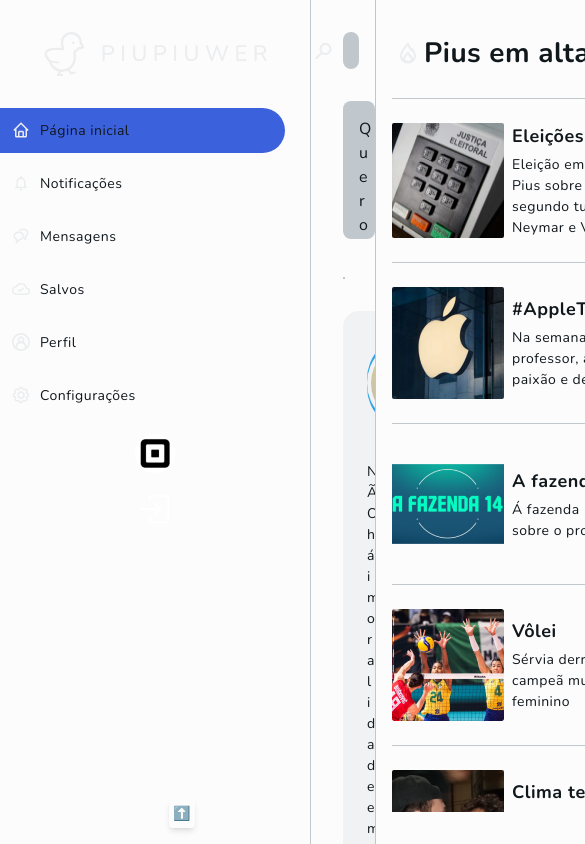
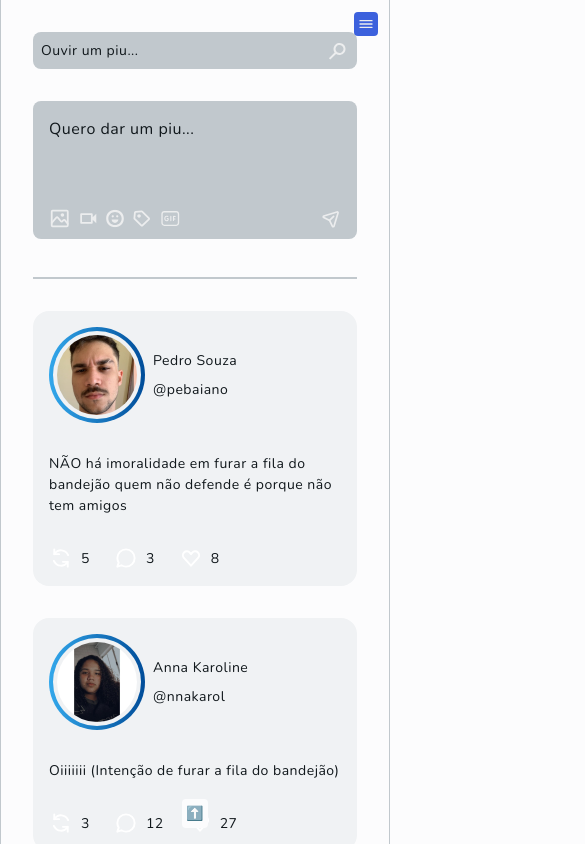
Before and after one commit to jv-aquino/Treinamento24.2.3JoaoVitorAquino, a Next.js app: page / in a window 390 px wide. Shown: the top 844 px of the page, 585 px wide, since content can reach past the window. Built offline with nearby package versions, Linux system fonts and the light colour scheme.

Commit message:
+ responsive UI and sidebar

```diff
--- a/app/page.tsx
+++ b/app/page.tsx
@@ -5,7 +5,7 @@
 export default function Home() {
   return (
     <>
-      <div className="max-w-full relative flex">
+      <div className="max-w-full relative flex flex-col lg:flex-row">
         <SideBar />
 
         <MainFeed />
--- a/components/MainFeed/MainFeed.tsx
+++ b/components/MainFeed/MainFeed.tsx
@@ -19,7 +19,6 @@
     }
   };
 
-  // Filtra os pius com base no termo de pesquisa
   useEffect(() => {
     setFilteredPius(
       pius.filter(piu =>
@@ -43,7 +42,7 @@
 
       <button
         onClick={scrollToTop}
-        className="fixed bottom-4 right-1/2 text-white p-1 rounded shadow-md bg-slate-1 hover:bg-indigo-9 transition"
+        className="fixed bottom-4 right-1/2 translate-x-1/2 text-white p-1 rounded bg-slate-1 hover:bg-indigo-9 transition"
       >
         ⬆️
       </button>
--- a/components/News/News.tsx
+++ b/components/News/News.tsx
@@ -5,13 +5,13 @@
 
 function News() {
   return (
-    <div className="w-[340px] flex-shrink-0 h-screen flex flex-col px-4 py-8">
+    <div className="w-full lg:w-[330px] flex-shrink-0 h-screen flex flex-col px-4 py-8">
       <h2 className="flex items-center text-headline font-bold pb-6 flex-shrink-0">
         <Image src="/assets/icons/newsIcon.svg" alt='' width={32} height={32} />
         Pius em alta
       </h2>
 
-      <div className="overflow-y-auto no-scrollbar flex-1">
+      <div className="pb-4 lg:pb-0 lg:overflow-y-auto no-scrollbar flex-1">
         {baseNews.map(noticia => (
           <NewsCard noticia={noticia} key={uuidv4()} />
         ))}
--- a/components/Piu/CreatePiu/CreatePiu.tsx
+++ b/components/Piu/CreatePiu/CreatePiu.tsx
@@ -13,27 +13,26 @@
 
   const handleCreatePiu = (e: React.FormEvent) => {
     e.preventDefault();
-    if (piu.length > 140) return;
+    if (piu.length > 140 || piu.length <= 0) return;
 
-    // Crie um novo array ao invés de mutar o existente
     setPius(prev => [createPiu(prev.length, piu), ...prev]);
 
     setPiu('');
   };
 
   return (
-    <form onSubmit={handleCreatePiu}>
-      <div className="CreatePiu__wrap">
+    <form onSubmit={handleCreatePiu} className='h-min'>
+      <div className="CreatePiu__wrap h-min">
         <textarea
           className={`CreatePiu__textarea no-scrollbar ${piu.length >= 140 ? 'maxLen' : ''}`}
           name="criarPiu"
           placeholder="Quero dar um piu..."
-          maxLength={140}
           value={piu}
           onChange={e => setPiu(e.target.value)}
         />
         <Image src="/assets/icons/leftIcons.svg" alt='' width={132} height={20}
           className='absolute bottom-4 left-4' />
+
 
         <button type="submit" className='absolute bottom-4 right-4'>
           <Image src="/assets/icons/sendIcon.svg" alt="Enviar Piu" width={20} height={20} />
--- a/components/Piu/PiuComponent.tsx
+++ b/components/Piu/PiuComponent.tsx
@@ -10,7 +10,7 @@
 
 function PiuComponent({ piu, isFromUser, setPius }: PiuComponentProps) {
   return (
-    <div className="flex flex-col gap-[30px] bg-slate-3 rounded-2xl p-6 relative">
+    <div className="flex flex-col gap-[30px] bg-slate-3 rounded-2xl p-4 lg:p-6 relative">
       <div className="flex gap-2 items-center">
         <div className="flex items-center justify-center w-24 h-24 rounded-[48px] bg-blueGradient">
           <div className="flex items-center justify-center bg-slate-3 w-[88px] h-[88px] rounded-[48px]">
--- /dev/null
+++ b/components/SideBar/SideBar.css
@@ -0,0 +1,9 @@
+@media screen and (max-width:1024px) {
+  .SideBar {
+    transform: translateX(-100%);
+    transition: transform .5s;
+  }
+  .SideBar.show {
+    transform: translateX(0%);
+  }
+}
--- a/components/SideBar/SideBar.tsx
+++ b/components/SideBar/SideBar.tsx
@@ -1,16 +1,18 @@
 'use client'
 
+import './SideBar.css'
 import { useState } from "react";
 import { navItens } from "@/public/data/navItens";
 import Image from "next/image";
 
 function SideBar() {
   const [index, setIndex] = useState<number>(0);
+  const [open, setOpen] = useState<boolean>(false);
 
   return (
-    <div className="w-[310px] h-screen flex-shrink-0 sticky top-0">
+    <>
+      <div className={"SideBar w-full lg:w-[310px] h-screen flex-shrink-0 z-10 fixed bg-slate-1 lg:sticky top-0 " + (open ? 'show' : '')}>
         <Image src='/assets/images/logo.svg' alt="PiuPiuwer" width={226} height={40} className="pt-8 pb-8 mx-auto" />
-
         <nav className="SideBar__nav">
           <ul className="flex flex-col gap-2">
             {navItens.map(item => {
@@ -26,11 +28,22 @@
           </ul>
         </nav>
 
-      <Image src='/assets/images/user.png' alt="User Profile" width={40} height={40} className="mx-auto mt-4 rounded-full" />
+        <div className="absolute right-1/2 translate-x-1/2 bottom-2">
+          <Image src='/assets/images/user.png' alt="User Profile" width={40} height={40} className="mx-auto rounded-full" />
           <button className="mx-auto mt-4 flex items-center">
             <Image src='/assets/icons/logout.svg' alt="Logout" width={40} height={40} className="mx-auto" />
           </button>
         </div>
+      </div>
+
+      <button type="button" className="lg:hidden fixed top-3 right-3 z-20 rounded w-6 h-6 bg-indigo-9
+      flex justify-center items-center"
+      onClick={() => {
+        return setOpen(prev => !prev)
+      }}>
+        <Image src={`/assets/icons/${open ? 'close' : 'menu'}.svg`} alt='Abrir/fechar Sidebar' width={16} height={16} />
+      </button>
+    </>
    );
 }
 
```
Also changed, not shown: public/assets/icons/close.svg (added), public/assets/icons/menu.svg (added). Lines whose indentation alone changed are shown as unchanged.
